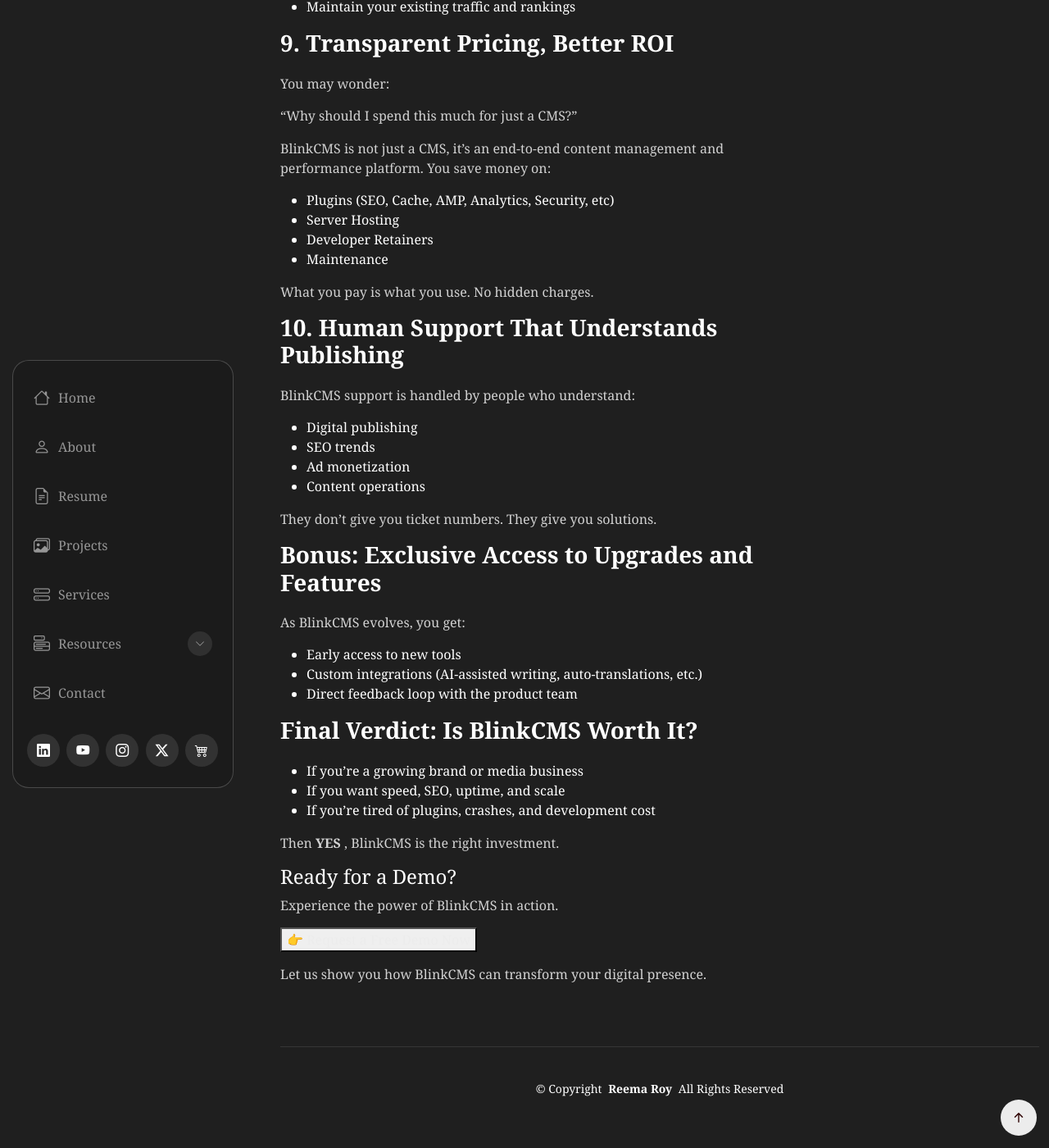
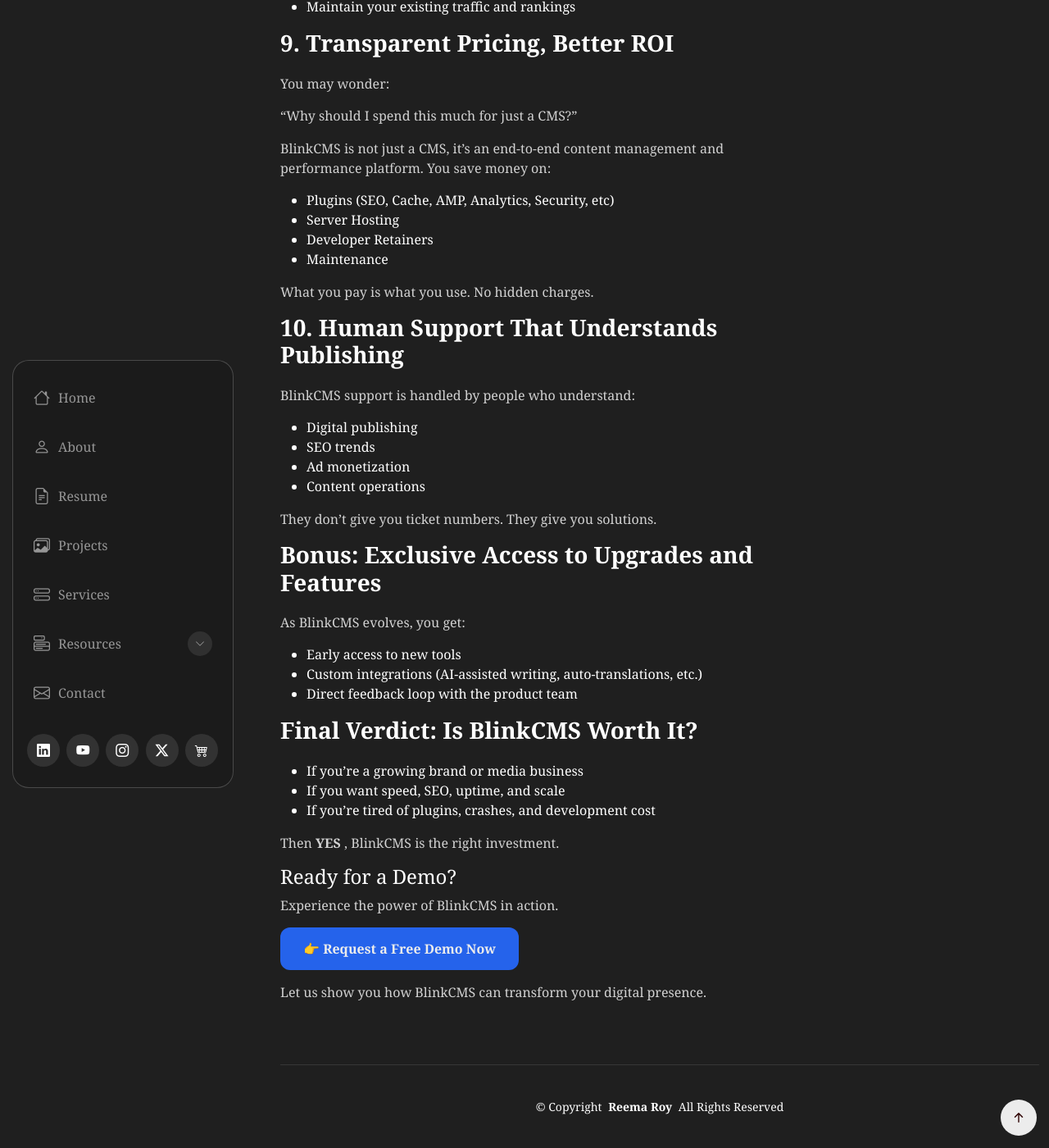
Before and after one commit to iamreemaroy/Reema-Roy, a Jekyll site: the page built from blog/_posts/2025-09-10-why-blinkcms-is-the-strategic-upgrade-your-business-needs-over-wordpress.md, in a window 1280 px wide and 1400 px high, scrolled down 3387 px. Shown: the whole window at 82% size. Built offline with Jekyll 4.4.1, drawn with Linux system fonts in a browser that asks for light colours.

Commit message:
Update post.html

```diff
--- a/_layouts/post.html
+++ b/_layouts/post.html
@@ -129,4 +129,21 @@ layout: default
     body {
         padding-left: 0px !important;
     }
+
+.demo-btn {
+  background: #2563eb;
+  color: white;
+  padding: 14px 28px;
+  border: none;
+  border-radius: 12px;
+  font-size: 16px;
+  font-weight: 600;
+  cursor: pointer;
+  transition: 0.3s ease;
+}
+
+.demo-btn:hover {
+  background: #1d4ed8;
+  transform: translateY(-2px);
+}
   </style>
```
